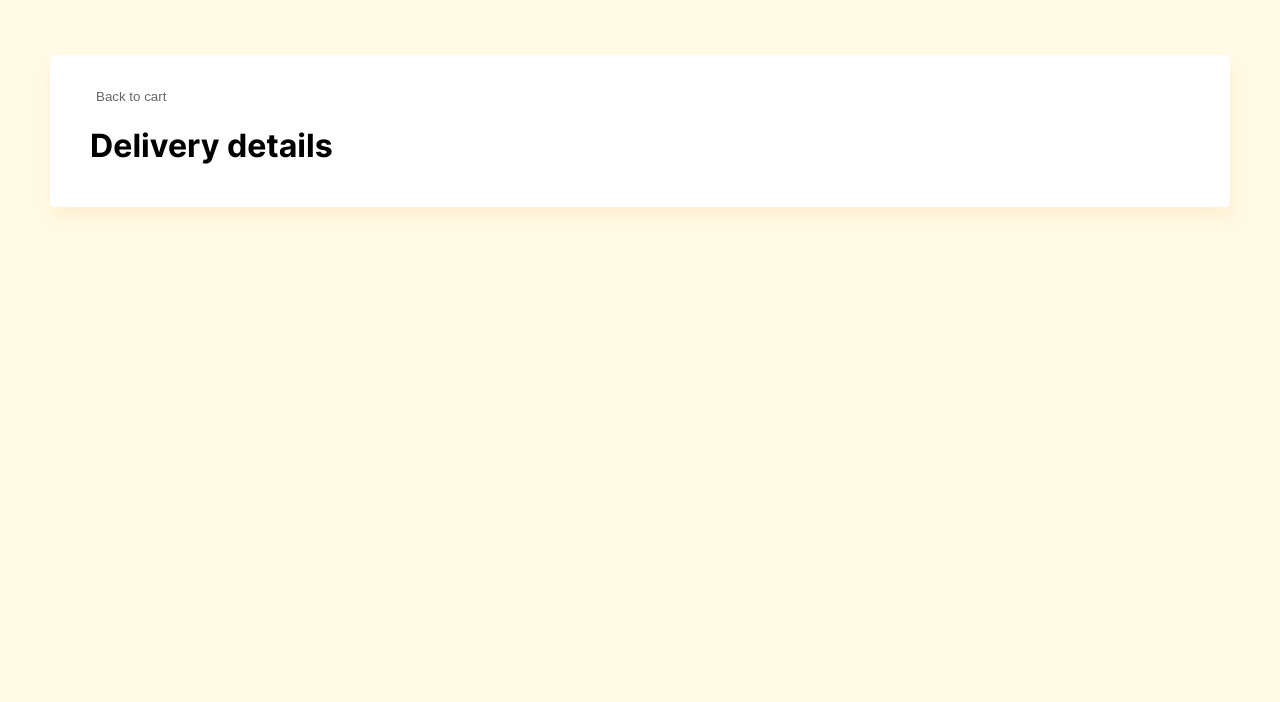
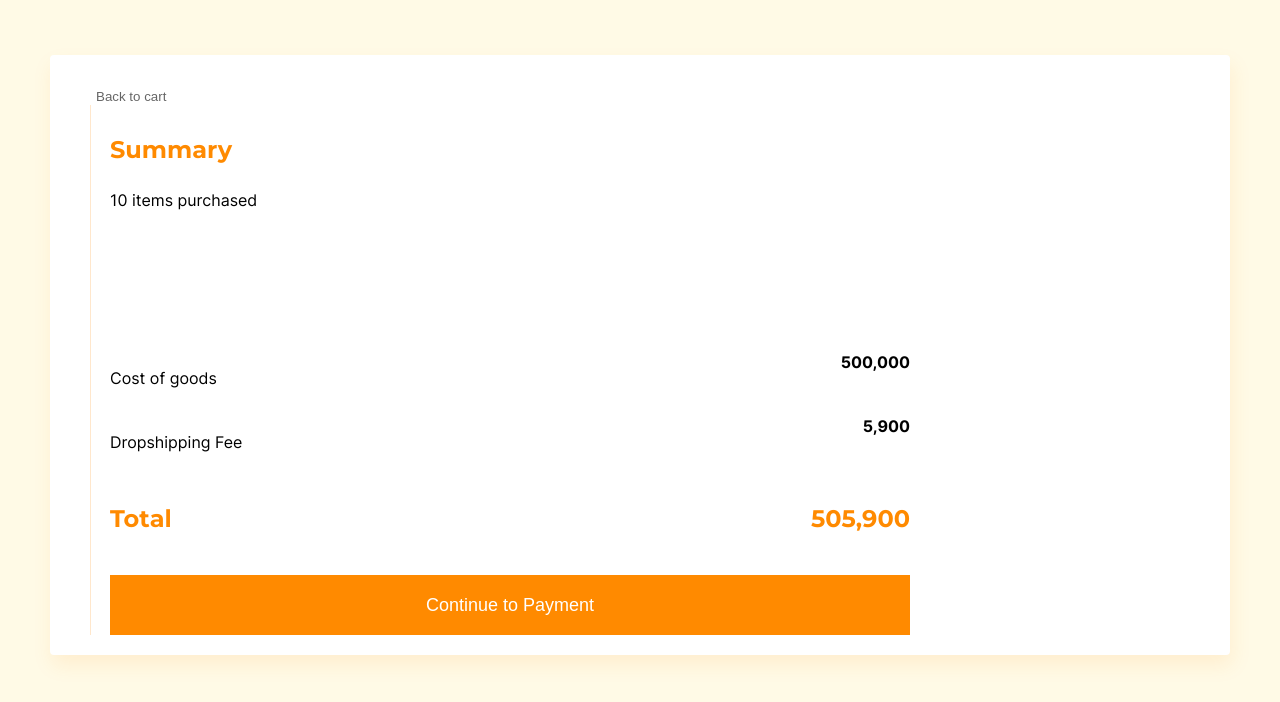
Before and after one commit to yogaajie2/technical-test-jakmall, a React (Create React App) app: page / in a window 1280 px wide. Shown: the top 702 px of the page. Built offline with nearby package versions, Linux system fonts and the light colour scheme.

Commit message:
feat: add summary component

```diff
--- a/src/App.tsx
+++ b/src/App.tsx
@@ -2,6 +2,7 @@ import styled from 'styled-components';
 import GlobalStyle from './components/GlobalStyle';
 import FontStyle from './fonts/FontStyle';
 import MaterialIcons from './icons/MaterialIcons';
+import Summary from './components/Summary';
 import './App.css';
 
 const Page = styled.main`
@@ -40,7 +41,8 @@ function App() {
         <Back>Back to cart</Back>
 
         <StepWrapper>
-          <h1>Delivery details</h1>
+
+          <Summary />
         </StepWrapper>
       </Page>
     </>
--- /dev/null
+++ b/src/components/Summary.tsx
@@ -0,0 +1,93 @@
+import styled from 'styled-components';
+
+const Wrapper = styled.section`
+  border-left: 1px solid rgba(255, 136, 0, 0.2);
+  display: flex;
+  flex-direction: column;
+  min-height: 500px;
+  padding-left: 19px;
+  padding-right: 20px;
+  padding-top: 30px;
+`;
+
+const Heading = styled.span`
+  font-family: 'Montserrat';
+  font-weight: 700;
+  font-size: 24px;
+  color: #FF8A00;
+`;
+
+const Contents = styled.section`
+  margin-top: 10px;
+`;
+
+const Costs = styled.section`
+  display: flex;
+  flex-direction: column;
+  gap: 12px;
+  margin-top: auto;
+
+  & > div {
+    display: flex;
+    justify-content: space-between;
+
+    & .amount {
+      font-weight: 700;
+      color: #000;
+    }
+  }
+`;
+
+const Total = styled(Heading)`
+  display: flex;
+  justify-content: space-between;
+  margin-top: 24px;
+`;
+
+const Proceed = styled.button`
+  border: none;
+  height: 60px;
+  margin-top: 30px;
+  padding: 0 40px;
+  font-size: 18px;
+  background-color: #FF8A00;
+  color: #FFF;
+  transition: 0.15s background-color ease;
+
+  &:hover {
+    background-color: #d87e17;
+  }
+`;
+
+function Summary() {
+  return (
+    <Wrapper>
+      <Heading>Summary</Heading>
+
+      <Contents>
+        <p>10 items purchased</p>
+      </Contents>
+
+      <Costs>
+        <div>
+          <p>Cost of goods</p>
+          <span className="amount">500,000</span>
+        </div>
+
+        <div>
+          <p>Dropshipping Fee</p>
+          <span className="amount">5,900</span>
+        </div>
+
+        <Total as="div">
+          <span>Total</span>
+          <span>505,900</span>
+        </Total>
+
+        <Proceed>Continue to Payment</Proceed>
+      </Costs>
+    </Wrapper>
+  );
+}
+
+export default Summary;
```
